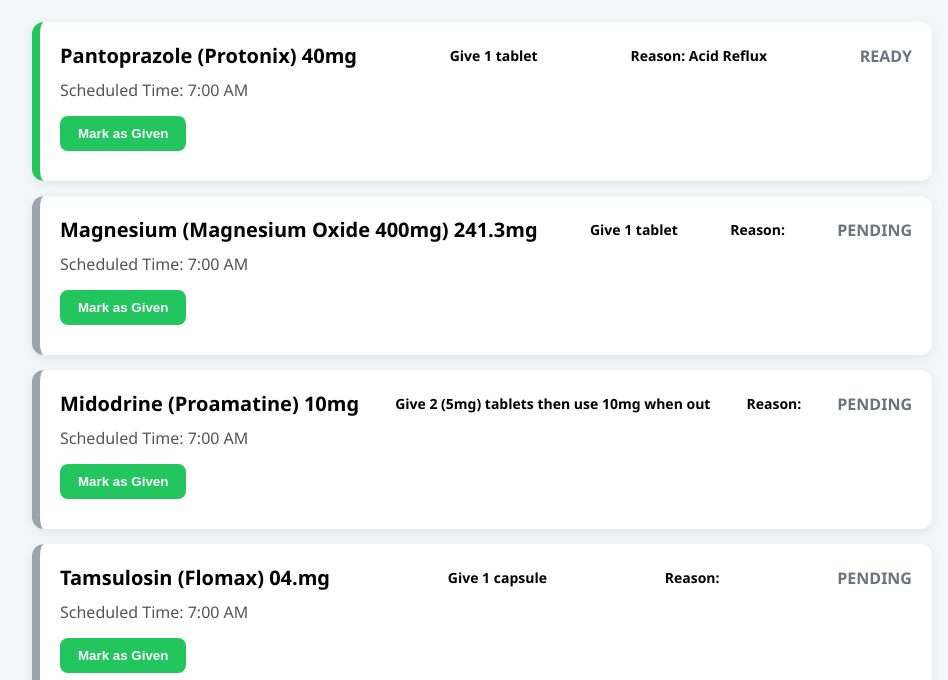
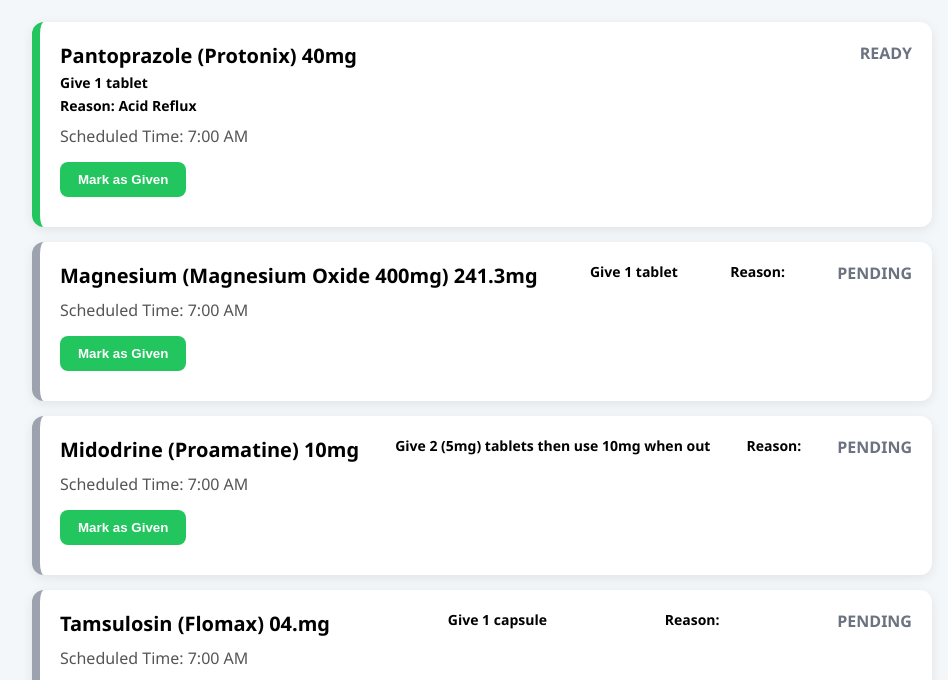
Before and after one commit to gittyhubber25/omeds, a plain HTML site: page index.html in a window 1280 px wide. Shown: the part 76-756 px from the top of the page, without its empty margins (158-1106 px from the left). Drawn offline with Linux system fonts and the light colour scheme.

Commit message:
Update index.html

```diff
--- a/index.html
+++ b/index.html
@@ -62,7 +62,13 @@ h1 {
 .med-header {
     display: flex;
     justify-content: space-between;
-    align-items: center;
+    align-items: flex-start;
+}
+
+.med-info {
+    display: flex;
+    flex-direction: column;
+    gap: 4px;
 }
 
 .med-name {
@@ -135,9 +141,11 @@ button:hover {
     <div class="med-card ready pending" id="med1">
 
         <div class="med-header">
-            <span class="med-name">Pantoprazole (Protonix) 40mg</span>
-            <span class="instructions">Give 1 tablet</span>
-            <span class="reason">Reason: Acid Reflux</span>
+            <div class="med-info">
+                <span class="med-name">Pantoprazole (Protonix) 40mg</span>
+                <span class="instructions">Give 1 tablet</span>
+                <span class="reason">Reason: Acid Reflux</span>
+            </div>
             <span class="status">READY</span>
         </div>
 
```
